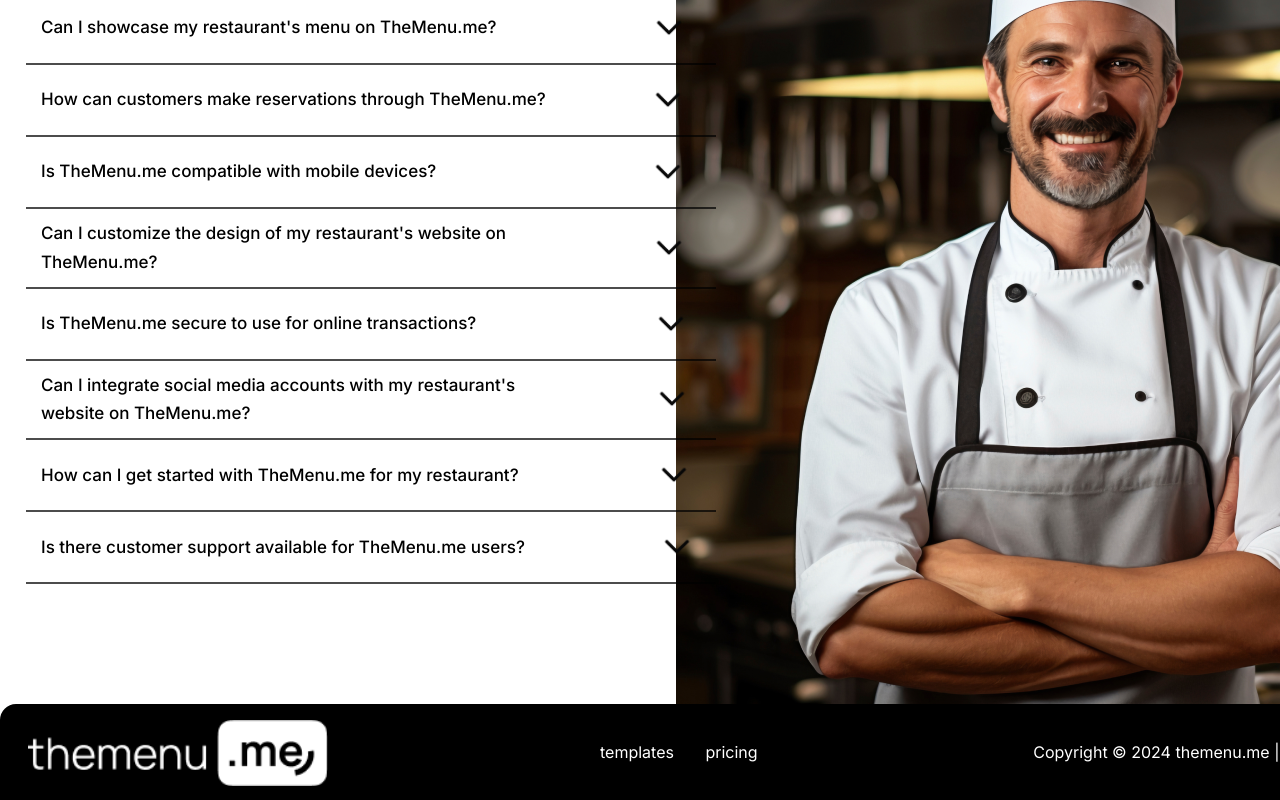
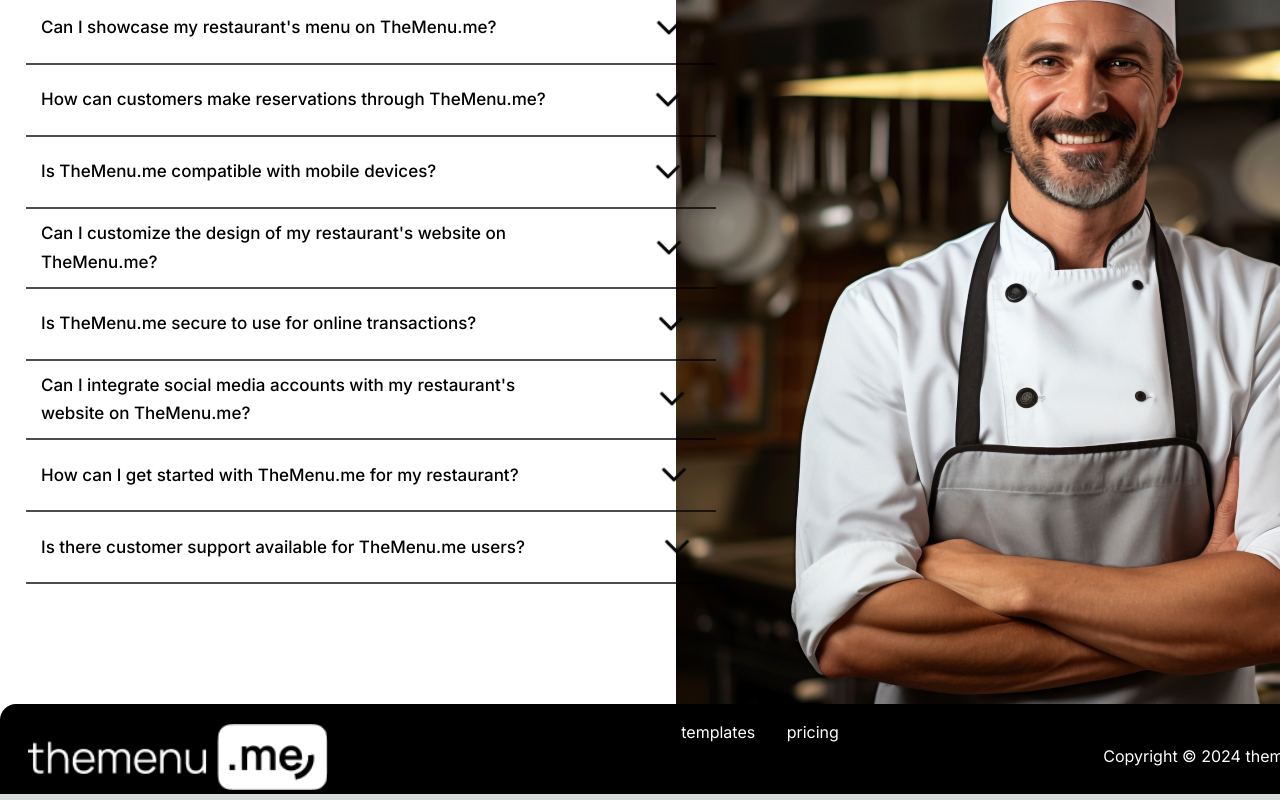
Before and after one commit to tessaag/TATOS-4, a Next.js app: page / in a window 1280 px wide. Shown: the part 5896-6696 px from the top of the page. Built offline with nearby package versions, Linux system fonts and the light colour scheme.

Commit message:
commit changed

```diff
--- a/src/app/globals.css
+++ b/src/app/globals.css
@@ -1,5 +1,3 @@
-/* src/app/globals.css */
-
 @tailwind base;
 @tailwind components;
 @tailwind utilities;
@@ -34,28 +32,27 @@ body {
   }
 }
 
-/* Horizontal scrolling styles */
 .scroll-container {
-  overflow-x: auto; /* Enable horizontal scrolling */
-  white-space: nowrap; /* Prevent line breaks */
-  scroll-snap-type: x mandatory; /* Enable snap scrolling */
+  overflow-x: auto;
+  white-space: nowrap;
+  scroll-snap-type: x mandatory;
 }
 
 section {
-  height: 100vh; /* Set the height to 100% of viewport height */
-  display: inline-block; /* Ensure inline block display */
-  scroll-snap-align: start; /* Snap to the start of each section */
+  height: 100vh;
+  display: inline-block;
+  scroll-snap-align: start;
 }
 
-/* Media query for all screen sizes */
+
 @media (min-width: 0px) {
   .scroll-container {
-    overflow-x: scroll; /* Enable horizontal scrolling */
-    scroll-behavior: smooth; /* Smooth scrolling */
-    scroll-snap-type: none; /* Disable snap scrolling */
+    overflow-x: scroll;
+    scroll-behavior: smooth;
+    scroll-snap-type: none;
   }
 
   section {
-    scroll-snap-align: none; /* Disable snap scrolling */
+    scroll-snap-align: none;
   }
 }
--- a/src/app/page.js
+++ b/src/app/page.js
@@ -285,17 +285,21 @@ const HomePage = () => {
         </div>
       </section>
 
-      <footer className="bg-black text-white py-9 relative rounded-t-2xl" style={{ width: '1520px' }}>
-  <div className="absolute top-0 left-3 pt-4 pl-4">
+      <footer className="bg-black text-white py-4 relative rounded-t-2xl" style={{ width: '1520px' }}>
+  <div className="absolute top-0 left-3 pt-5 pl-4">
     <Image src="/Vector.png" width={300} height={10} alt="Logo" />
   </div>
-  <div className="container flex justify-between items-center" style={{ marginLeft: 150 }}>
-    <div style={{ marginLeft: 450 }}>
+  <div className="container flex justify-center items-center" style={{ marginLeft: 'auto', marginRight: 'auto' }}>
+    <div>
       <p style={{ whiteSpace: 'pre' }}>templates       pricing</p>
     </div>
+  </div>
+  <div className="container flex justify-end items-center " style={{ marginLeft: 'auto', marginRight:20, marginBottom: 10}}>
     <p className="ml-auto">Copyright © 2024 themenu.me | All Rights Reserved</p>
   </div>
 </footer>
+
+
 
     </div>
   );
```
